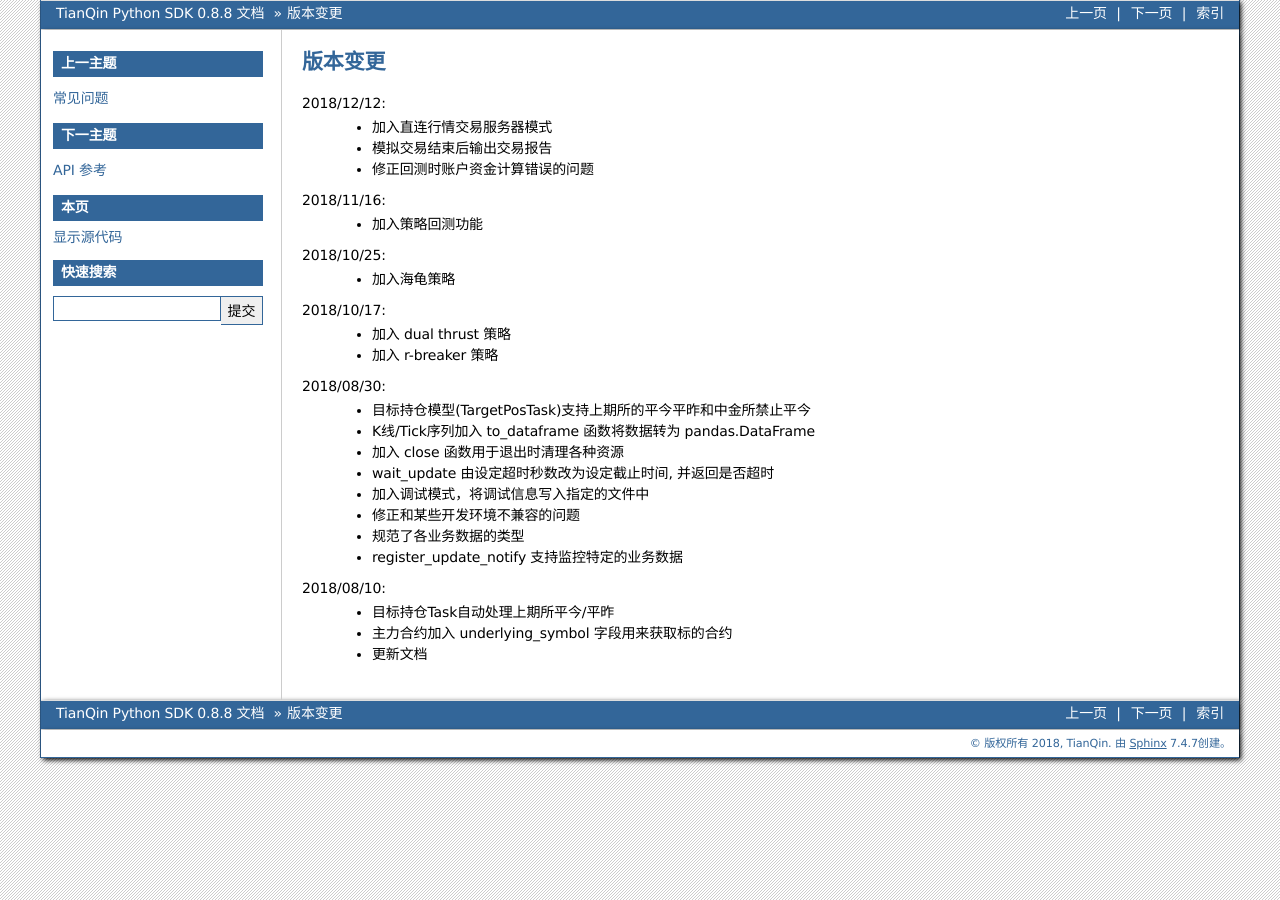
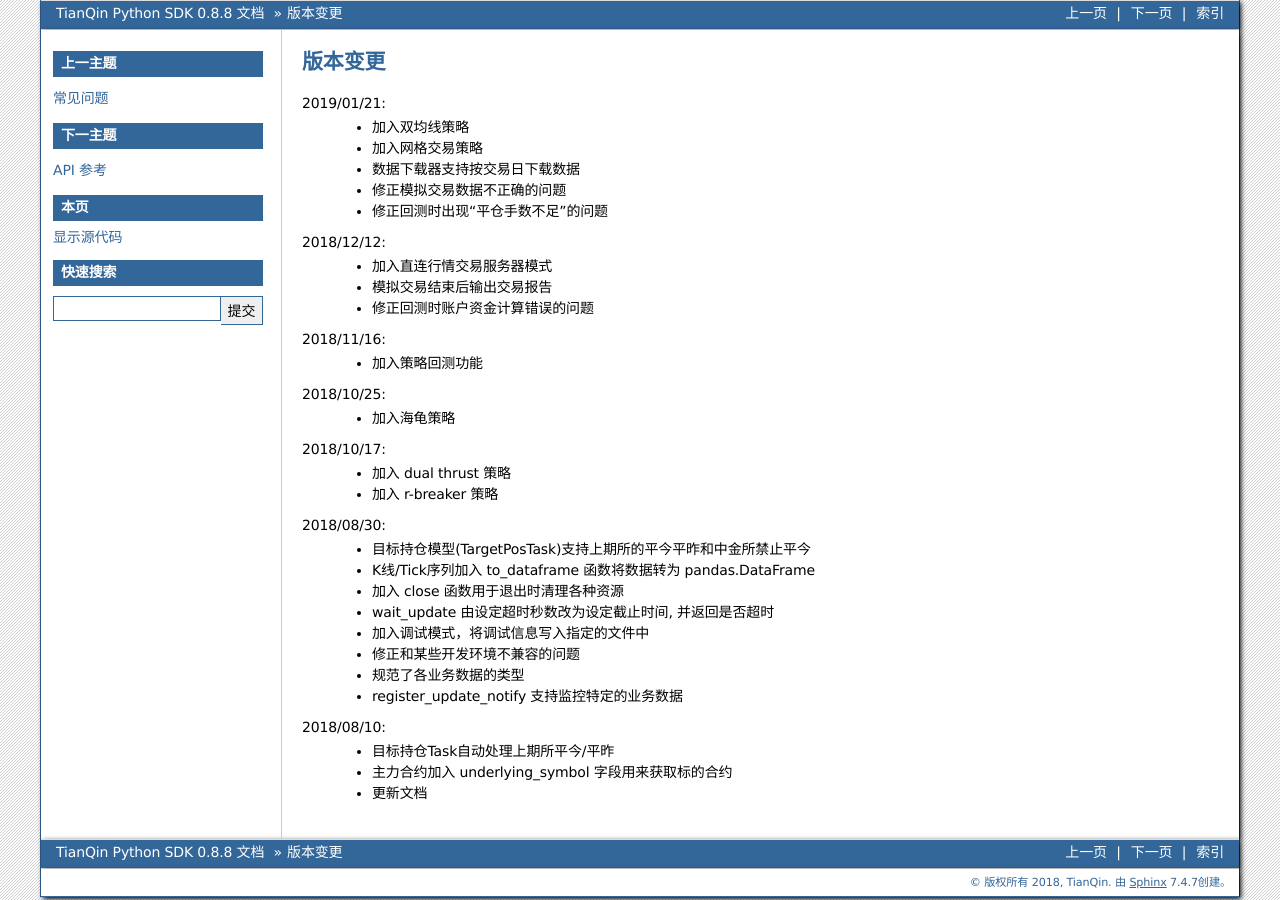
Before and after one commit to shinnytech/tqsdk-python, a Sphinx documentation site: the page built from doc/version.rst, in a window 1280 px wide. Built offline with Sphinx 7.4.7, drawn with Linux system fonts in a browser that asks for light colours; comment, search, counter and statistics services are not loaded.

Commit message:
update doc

```diff
--- a/doc/faq.rst
+++ b/doc/faq.rst
@@ -41,6 +41,7 @@ Python 3.6+
 --------------------------------------------------------------------------------------------------------
 
 TqSdk 使用了 python3 的原生协程和异步通讯库 asyncio，部分 IDE 不支持 asyncio，例如:
+
 * spyder: 详见 https://github.com/spyder-ide/spyder/issues/7096
 * jupyter: 详见 https://github.com/jupyter/notebook/issues/3397
 
--- a/doc/version.rst
+++ b/doc/version.rst
@@ -2,6 +2,13 @@
 
 版本变更
 =============================
+2019/01/21:
+ * 加入双均线策略
+ * 加入网格交易策略
+ * 数据下载器支持按交易日下载数据
+ * 修正模拟交易数据不正确的问题
+ * 修正回测时出现“平仓手数不足"的问题
+
 2018/12/12:
  * 加入直连行情交易服务器模式
  * 模拟交易结束后输出交易报告
```
Also changed, not shown: README.rst (+7 -0 lines), doc/quickstart.rst (+7 -0 lines).
